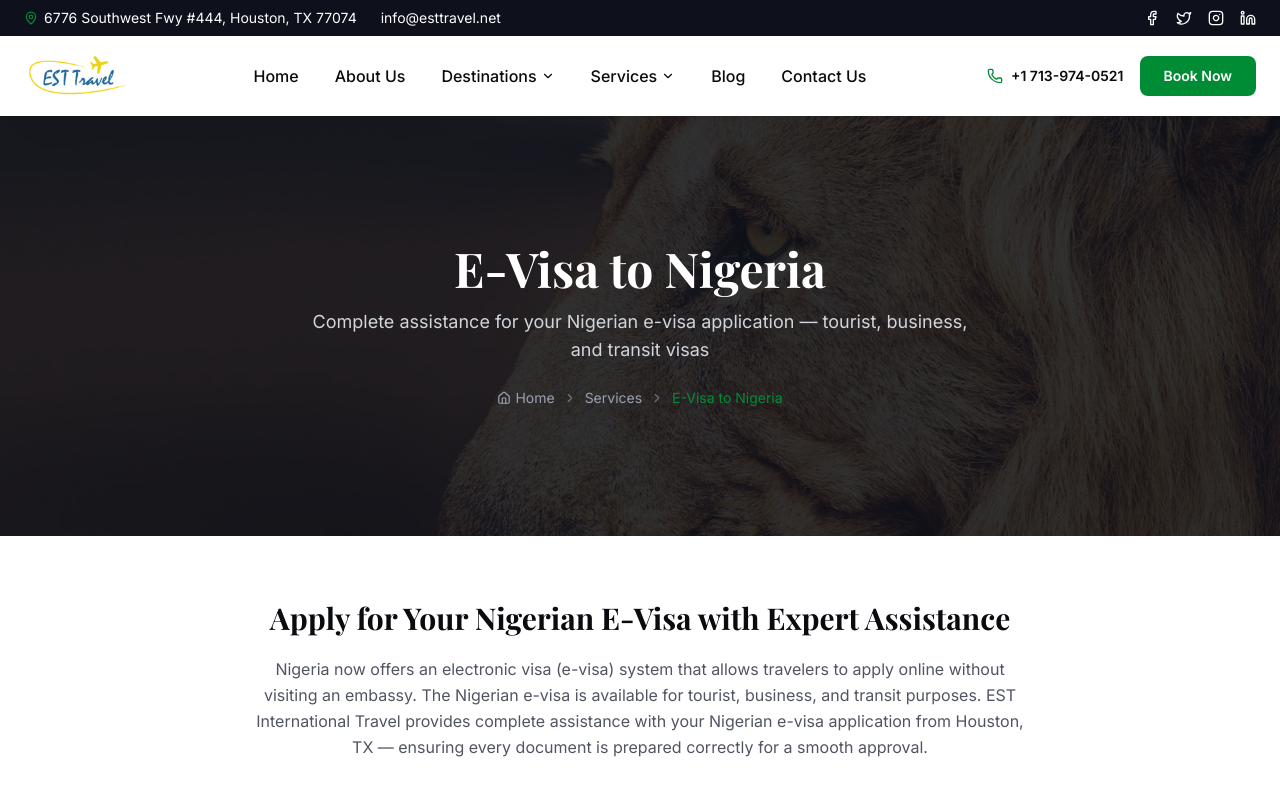
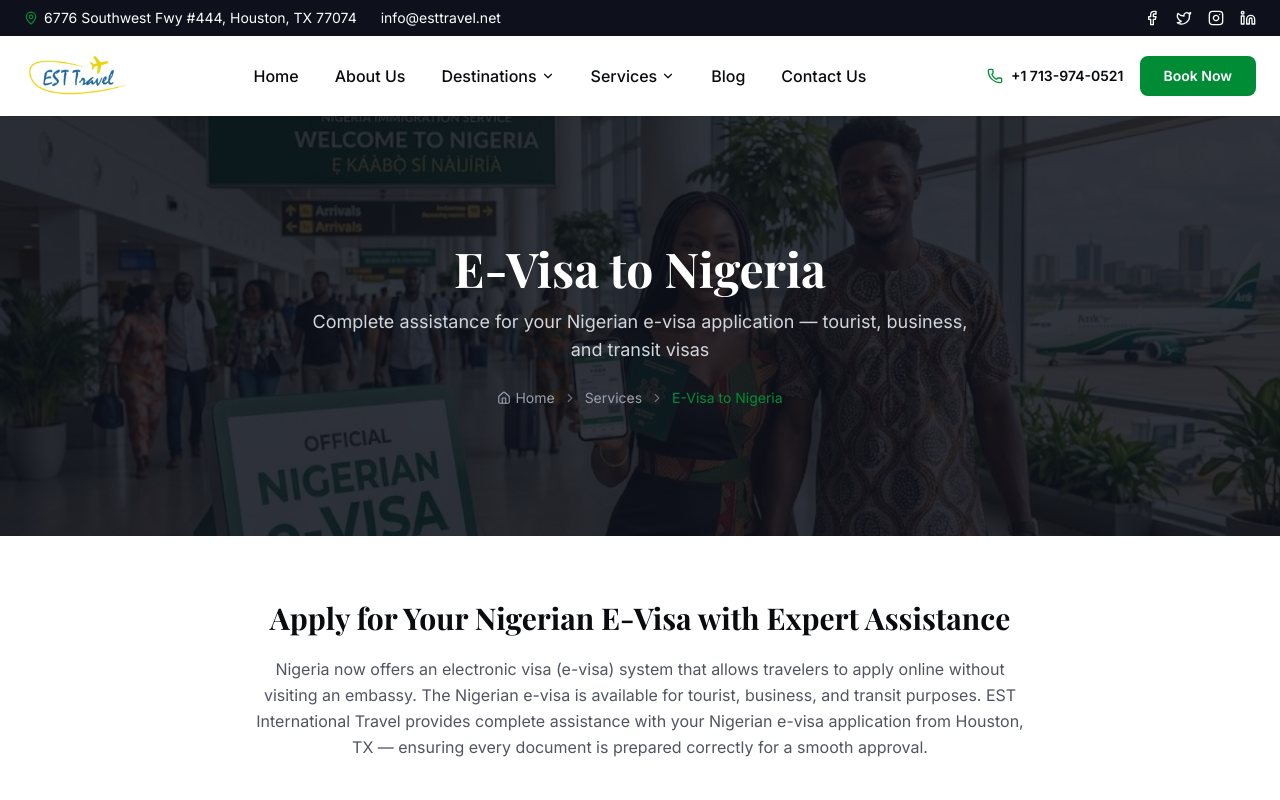
Before and after one commit to sabbir073/esttravel.net, a Next.js app: page /nigeria-e-visa in a window 1280 px wide. Shown: the top 800 px of the page. Built offline with nearby package versions, Linux system fonts and the light colour scheme; a web font is replaced by a local one.

Commit message:
changed e-visa image

```diff
--- a/src/app/nigeria-e-visa/page.tsx
+++ b/src/app/nigeria-e-visa/page.tsx
@@ -132,6 +132,7 @@ export default function NigeriaEVisaPage() {
       <PageHero
         title="E-Visa to Nigeria"
         subtitle="Complete assistance for your Nigerian e-visa application — tourist, business, and transit visas"
+        backgroundImage="/images/e-visa.png"
         breadcrumbs={[
           { label: "Services", href: "/services/" },
           { label: "E-Visa to Nigeria" },
--- a/src/components/home/HeroSection.tsx
+++ b/src/components/home/HeroSection.tsx
@@ -14,7 +14,7 @@ export function HeroSection() {
     <section className="relative min-h-[90vh] flex items-center overflow-hidden">
       {/* Background */}
       <div
-        className="absolute inset-0 bg-cover bg-center bg-no-repeat"
+        className="absolute inset-0 bg-cover bg-no-repeat bg-[center_top] md:bg-center"
         style={{ backgroundImage: "url(/images/hero2.png)" }}
       >
         <div className="absolute inset-0 bg-gradient-to-r from-dark/90 via-dark/70 to-dark/40" />
```
Also changed, not shown: public/images/e-visa.png (added).
